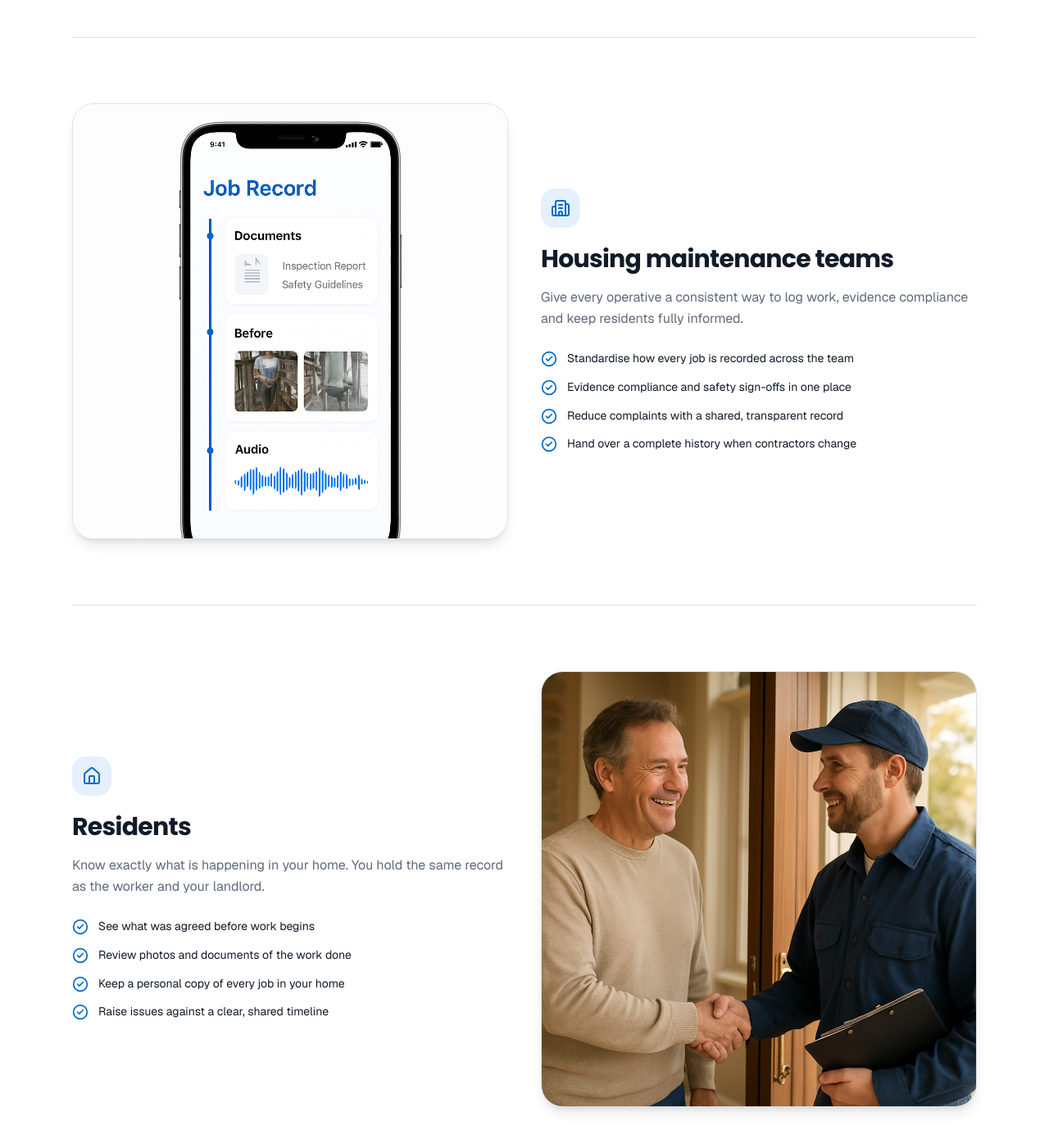
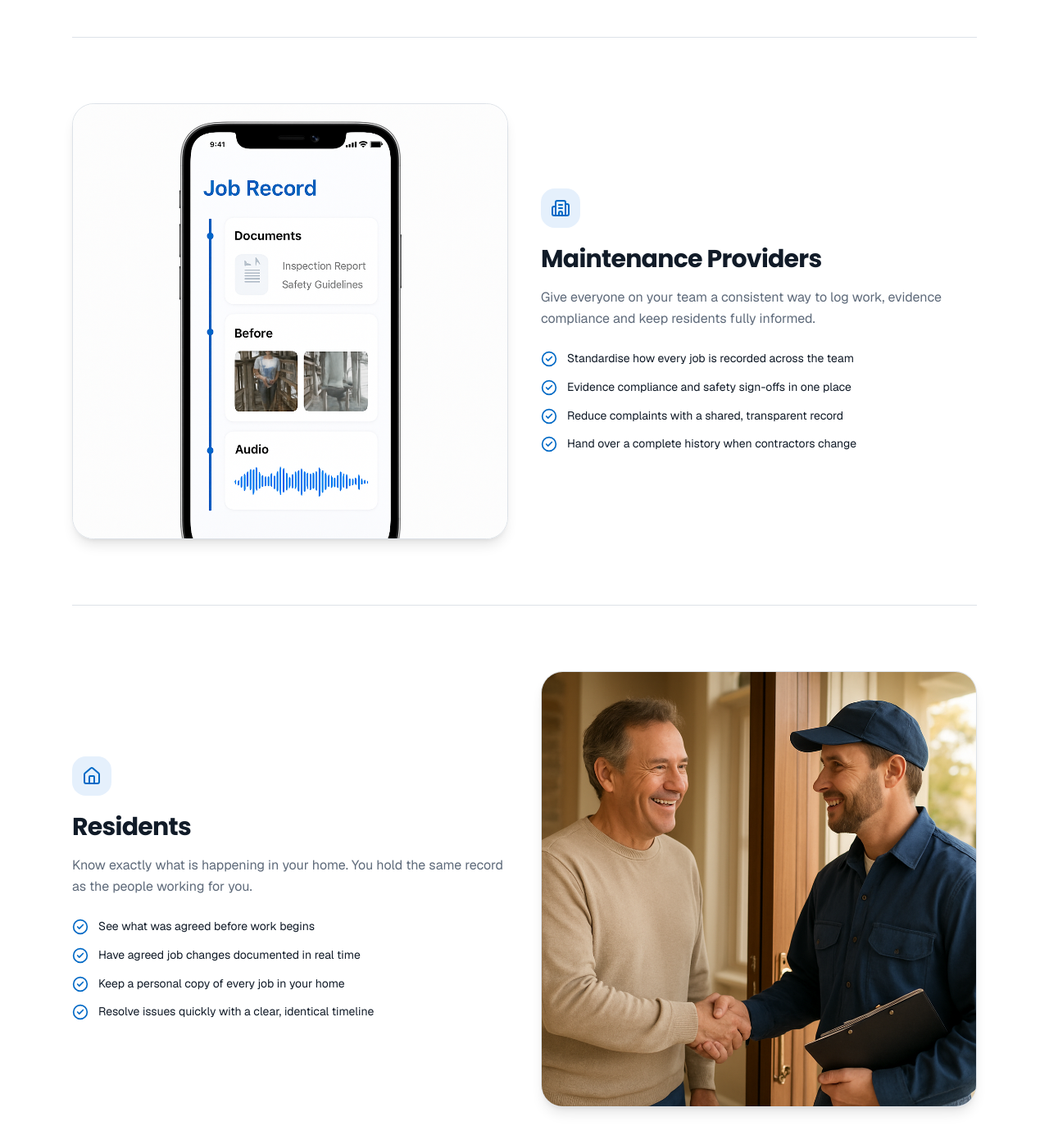
Before and after one commit to NadeenGit1979/verisafe-works-website, a Next.js app: page /who-its-for in a window 1280 px wide. Shown: the part 1000-2396 px from the top of the page at 82% size. Built offline with nearby package versions, Linux system fonts and the light colour scheme; no server answers.

Commit message:
Refactor titles and intros for maintenance and residents
Updated titles and intros for clarity and consistency.

```diff
--- a/src/content/who-its-for.ts
+++ b/src/content/who-its-for.ts
@@ -34,9 +34,9 @@ export const groups: AudienceGroup[] = [
   },
   {
     icon: Building2,
-    title: 'Housing maintenance teams',
+    title: 'Maintenance Providers',
     intro:
-      'Give every operative a consistent way to log work, evidence compliance and keep residents fully informed.',
+      'Give everyone on your team a consistent way to log work, evidence compliance and keep residents fully informed.',
     benefits: [
       'Standardise how every job is recorded across the team',
       'Evidence compliance and safety sign-offs in one place',
@@ -52,12 +52,12 @@ export const groups: AudienceGroup[] = [
     icon: Home,
     title: 'Residents',
     intro:
-      'Know exactly what is happening in your home. You hold the same record as the worker and your landlord.',
+      'Know exactly what is happening in your home. You hold the same record as the people working for you.',
     benefits: [
       'See what was agreed before work begins',
-      'Review photos and documents of the work done',
+      'Have agreed job changes documented in real time',
       'Keep a personal copy of every job in your home',
-      'Raise issues against a clear, shared timeline',
+      'Resolve issues quickly with a clear, identical timeline',
     ],
     image: {
       src: '/images/resident.png',
```
